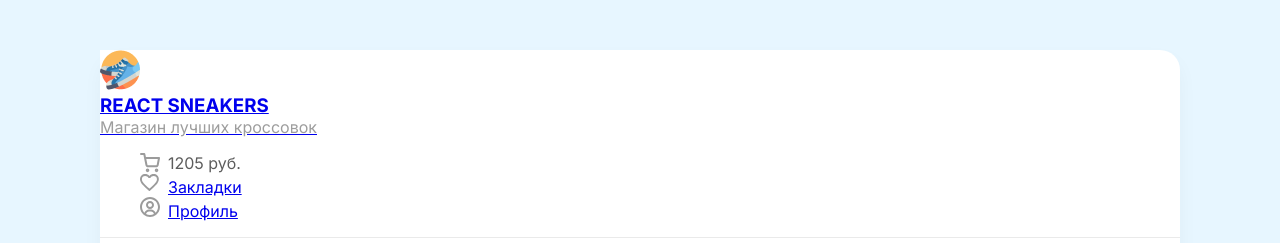
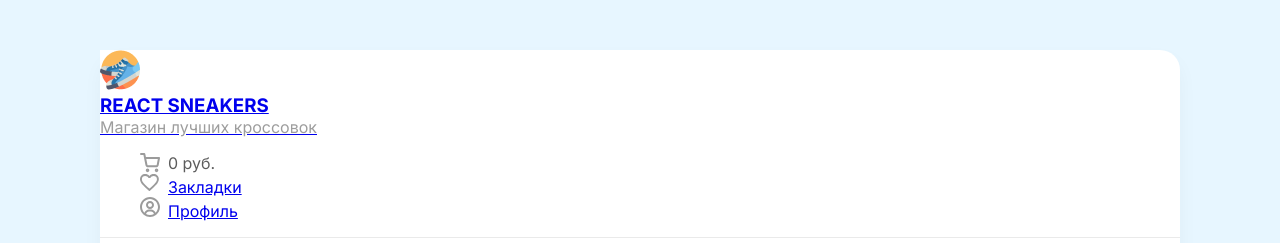
Before and after one commit to mzhigalka/reactSneakersShop, a React (Create React App) app: page / in a window 1280 px wide. Shown: the top 243 px of the page. Built offline with nearby package versions, Linux system fonts and the light colour scheme; no server answers.

Commit message:
added custom hook useCart

```diff
--- a/src/App.js
+++ b/src/App.js
@@ -84,6 +84,8 @@
     return cartItems.some((obj) => Number(obj.id) === Number(id));
   };
 
+  const cartItemsSum = cartItems.reduce((sum, obj) => obj.price + sum, 0);
+
   return (
     <AppContext.Provider
       value={{
@@ -94,6 +96,7 @@
         onAddToFavorite,
         setCartOpened,
         setCartItems,
+        cartItemsSum,
       }}
     >
       <div className="wrapper clear">
--- a/src/components/Drawer.js
+++ b/src/components/Drawer.js
@@ -1,12 +1,12 @@
 import React from "react";
-import AppContext from "../context";
 import Info from "./Info";
 import axios from "axios";
+import { useCart } from "../hooks/useCart";
 
 const delay = (ms) => new Promise((resolve) => setTimeout(resolve, ms));
 
 export default function Drawer({ onClose, items = [], onRemove }) {
-  const { cartItems, setCartItems } = React.useContext(AppContext);
+  const { cartItems, setCartItems, totalPrice, totalPriceWithProcent } = useCart();
   const [isDrawerOpen, setIsDrawerOpen] = React.useState(true);
   const [isOrderComplete, setIsOrderComplete] = React.useState(false);
   const [orderId, setOrderId] = React.useState(null);
@@ -98,12 +98,12 @@
                 <li className="mb-20">
                   <span>Итого: </span>
                   <div></div>
-                  <b>21 498 руб.</b>
+                  <b>{totalPrice} руб.</b>
                 </li>
                 <li className="mb-25">
                   <span>Налог 5%: </span>
                   <div></div>
-                  <b>1074 руб.</b>
+                  <b>{totalPriceWithProcent} руб.</b>
                 </li>
                 <button onClick={onClickOrder} className="button__green">
                   Оформить заказ
--- a/src/components/Header.js
+++ b/src/components/Header.js
@@ -1,6 +1,11 @@
+import React from "react";
 import { Link } from "react-router-dom";
 
+import { useCart } from "../hooks/useCart"
+
 export default function Header(props) {
+  const { totalPrice } = useCart();
+
   return (
     <header className="header d-flex justify-between align-center p-40">
       <Link to="/">
@@ -22,7 +27,7 @@
               src="img/basket.svg"
               alt="basket"
             />
-            <span>1205 руб.</span>
+            <span>{totalPrice} руб.</span>
           </li>
           <li className="header__list-item cu-p">
             <Link to="/favorites" className="d-flex">
--- a/src/components/Info.jsx
+++ b/src/components/Info.jsx
@@ -2,11 +2,11 @@
 import AppContext from "../context";
 
 const Info = ({ image, title, description }) => {
-  const { setCartOpened} = React.useContext(AppContext);
+  const { setCartOpened } = React.useContext(AppContext);
 
   return (
     <div className="cart__empty d-flex align-center justify-center flex-column flex">
-      <img src={image} alt="Empty" width={120}  />
+      <img src={image} alt="Empty" width={120} />
       <h2>{title}</h2>
       <p>{description}</p>
       <button className="button__green" onClick={() => setCartOpened(false)}>
--- /dev/null
+++ b/src/hooks/useCart.js
@@ -0,0 +1,10 @@
+import React from "react";
+import AppContext from "../context";
+
+export const useCart = () => {
+  const { cartItems, setCartItems } = React.useContext(AppContext);
+  const totalPrice = cartItems.reduce((sum, obj) => obj.price + sum, 0);
+  const totalPriceWithProcent = Math.ceil((totalPrice / 100) * 5);
+
+  return { cartItems, setCartItems, totalPrice, totalPriceWithProcent };
+};
--- a/src/pages/Home.jsx
+++ b/src/pages/Home.jsx
@@ -1,7 +1,6 @@
 import React from "react";
 
 import Card from "../components/Card";
-import AppContex from "../context";
 
 export default function Home({
   items,
```
